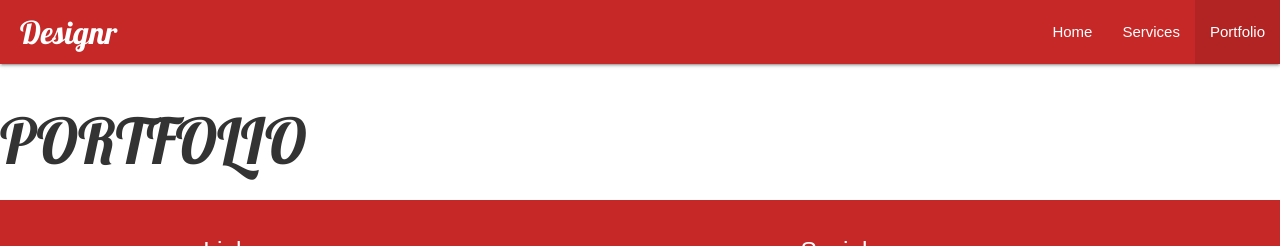
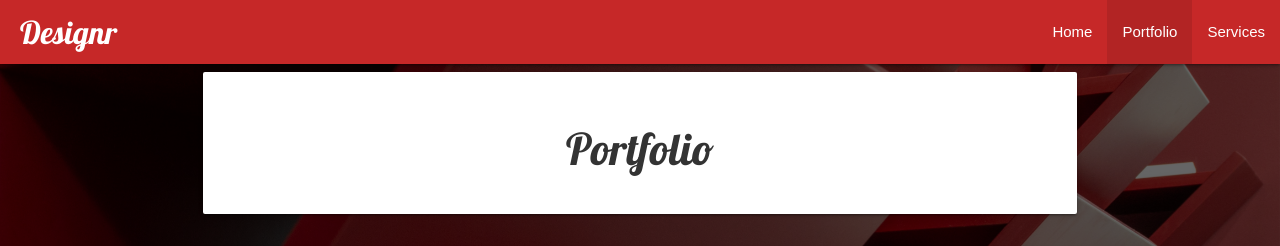
Before and after one commit to Code-Institute-Submissions/bryansmullen-designr_SeptResub, a Django app: page /portfolio/ in a window 1280 px wide. Shown: the top 246 px of the page. Run offline with Django 3.2, Linux system fonts and the light colour scheme; some libraries are stand-ins or nearby versions.

Commit message:
Create Static Portfolio Page

```diff
--- a/ms4/static/css/style.css
+++ b/ms4/static/css/style.css
@@ -22,7 +22,7 @@ main {
 }
 
 
-h1 {
+h1, h2, h3, h4 {
     font-family: 'Lobster', cursive;
 }
 
@@ -75,3 +75,11 @@ h1 {
 .cta {
 font-family: 'Montserrat', sans-serif;
 }
+
+.row .col.card-image{
+    padding: 0;
+}
+
+.card-image{
+    height: 100%;
+}
--- a/portfolio/templates/portfolio/portfolio.html
+++ b/portfolio/templates/portfolio/portfolio.html
@@ -1,5 +1,80 @@
 {% extends 'base.html' %}
+{% load static %}
 
 {% block content %}
-<h1>PORTFOLIO</h1>
+  <div class="background"></div>
+  <div class="overlay"></div>
+
+  <main class="container ">
+    <div class="row">
+      <div class="col s12">
+        <div class="card">
+          <div class="card-content">
+            <h3 class="text-center">Portfolio</h3>
+          </div>
+        </div>
+      </div>
+    </div>
+
+    <!-- card 1 -->
+    <div class="card row">
+      <div class="card-image col s12 m6">
+        <img src="{% static 'img/eg1.jpg' %}">
+      </div>
+      <div class="card-content col s12 m6">
+        <span class="card-title">Card Title</span>
+        <p>Lorem ipsum dolor sit amet, consectetur adipiscing elit, sed do eiusmod tempor incididunt ut labore et
+          dolore magna aliqua. Ut enim ad minim veniam, quis nostrud exercitation ullamco laboris nisi ut aliquip ex
+          ea commodo consequat. Duis aute irure dolor in reprehenderit in voluptate velit esse cillum dolore eu
+          fugiat nulla pariatur. Excepteur sint occaecat cupidatat non proident, sunt in culpa qui officia deserunt
+          mollit anim id est laborum.</p>
+      </div>
+    </div>
+    <!-- card 2 -->
+    <div class="card row">
+      <div class="card-content col s12 m6">
+        <span class="card-title">Card Title</span>
+        <p>Lorem ipsum dolor sit amet, consectetur adipiscing elit, sed do eiusmod tempor incididunt ut labore et
+          dolore magna aliqua. Ut enim ad minim veniam, quis nostrud exercitation ullamco laboris nisi ut aliquip ex
+          ea commodo consequat. Duis aute irure dolor in reprehenderit in voluptate velit esse cillum dolore eu
+          fugiat nulla pariatur. Excepteur sint occaecat cupidatat non proident, sunt in culpa qui officia deserunt
+          mollit anim id est laborum.</p>
+      </div>
+      <div class="card-image col s12 m6">
+        <img src="{% static 'img/eg5.jpg' %}">
+      </div>
+    </div>
+    <!-- card 3 -->
+    <div class="card row">
+      <div class="card-image col s12 m6">
+        <img src="{% static 'img/eg3.jpg' %}">
+      </div>
+      <div class="card-content col s12 m6">
+        <span class="card-title">Card Title</span>
+        <p>Lorem ipsum dolor sit amet, consectetur adipiscing elit, sed do eiusmod tempor incididunt ut labore et
+          dolore magna aliqua. Ut enim ad minim veniam, quis nostrud exercitation ullamco laboris nisi ut aliquip ex
+          ea commodo consequat. Duis aute irure dolor in reprehenderit in voluptate velit esse cillum dolore eu
+          fugiat nulla pariatur. Excepteur sint occaecat cupidatat non proident, sunt in culpa qui officia deserunt
+          mollit anim id est laborum.</p>
+      </div>
+    </div>
+    <!-- card 4 -->
+    <div class="card row">
+
+      <div class="card-content col s12 m6">
+        <span class="card-title">Card Title</span>
+        <p>Lorem ipsum dolor sit amet, consectetur adipiscing elit, sed do eiusmod tempor incididunt ut labore et
+          dolore magna aliqua. Ut enim ad minim veniam, quis nostrud exercitation ullamco laboris nisi ut aliquip ex
+          ea commodo consequat. Duis aute irure dolor in reprehenderit in voluptate velit esse cillum dolore eu
+          fugiat nulla pariatur. Excepteur sint occaecat cupidatat non proident, sunt in culpa qui officia deserunt
+          mollit anim id est laborum.</p>
+      </div>
+            <div class="card-image col s12 m6">
+        <img src="{% static 'img/eg4.jpg' %}">
+      </div>
+    </div>
+
+
+  </main>
+
 {% endblock content %}
--- a/templates/partials/_links.html
+++ b/templates/partials/_links.html
@@ -8,6 +8,15 @@
 ><a href="{% url 'index' %}">Home</a>
 </li>
 
+<!-- Portfolio Link -->
+<li
+  {% if 'portfolio' in request.path %}
+    class="active"
+  {% else %}
+    class=""
+  {% endif %}
+><a href="{% url 'portfolio' %}">Portfolio</a></li>
+
 <!-- Services Link -->
 <li
   {% if 'services' in request.path %}
@@ -16,12 +25,3 @@
     class=""
   {% endif %}
 ><a href="{% url 'services' %}">Services</a></li>
-
-<!-- About Link -->
-<li
-  {% if 'portfolio' in request.path %}
-    class="active"
-  {% else %}
-    class=""
-  {% endif %}
-><a href="{% url 'portfolio' %}">Portfolio</a></li>
```
Also changed, not shown: _README.md (+7 -0 lines).
